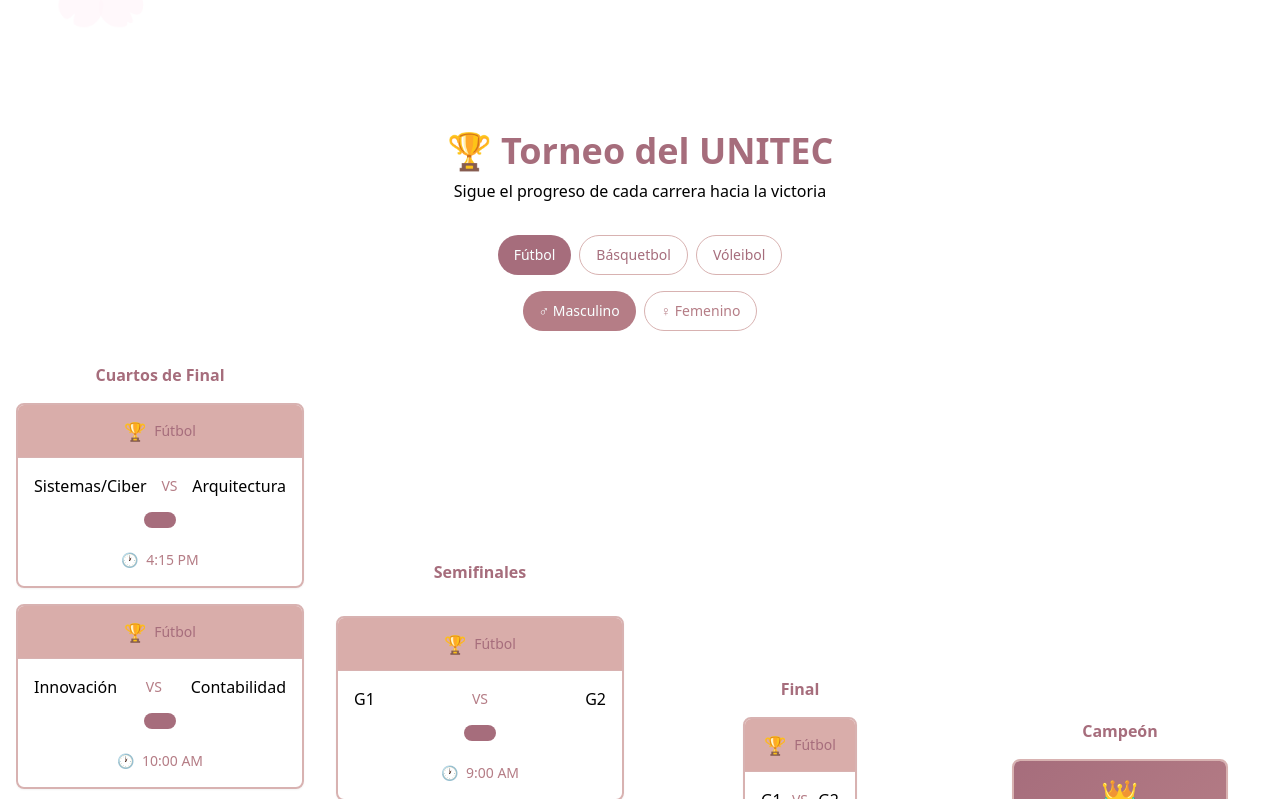
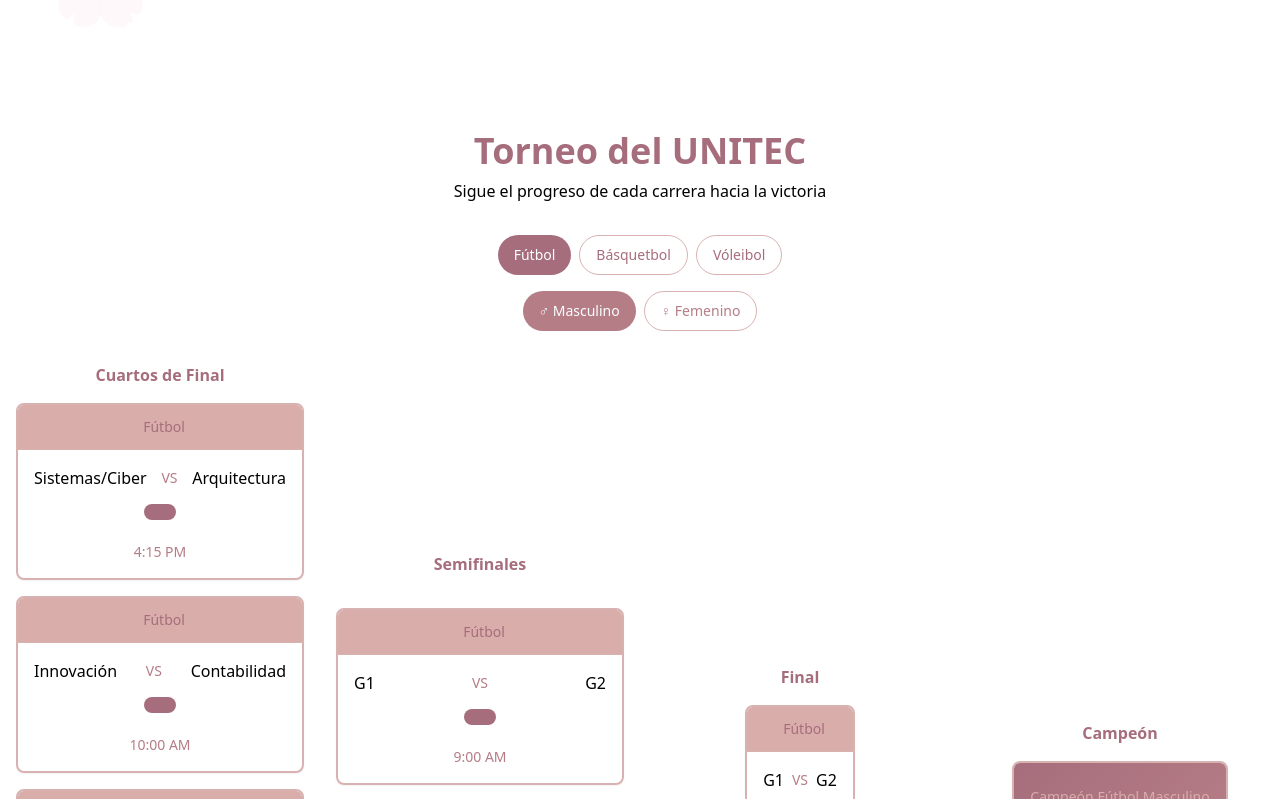
Before and after one commit to Shooukoo/carnaval-unitec, a Next.js app: page / in a window 1280 px wide. Shown: the part 701-1500 px from the top of the page. Built offline with nearby package versions, Linux system fonts and the light colour scheme.

Commit message:
Modificaciones al torneo

```diff
--- a/components/tournament-bracket.tsx
+++ b/components/tournament-bracket.tsx
@@ -667,7 +667,7 @@
             <Card className="bg-card border-2 border-sakura shadow-sm hover:shadow-lg hover:border-deep-rose transition-all duration-300 rounded-lg overflow-hidden">
                 {match.ronda === "campeon" ? (
                     <div className="p-4 text-center gradient-rose">
-                        <div className="text-3xl mb-2">👑</div>
+                        <div className="text-3xl mb-2"></div>
                         <div className="font-bold text-snow-white text-xl">{match.equipoA}</div>
                         <div className="text-light-pink text-sm mt-1">
                             Campeón {match.deporte} {match.categoria === "femenino" ? "Femenino" : "Masculino"}
@@ -677,7 +677,7 @@
                     <>
                         <div className="bg-light-pink px-4 py-3 border-b border-sakura">
                             <div className="flex items-center gap-2 justify-center">
-                                <span className="text-lg">{sportIcons[match.deporte as keyof typeof sportIcons] || "🏆"}</span>
+                                <span className="text-lg">{sportIcons[match.deporte as keyof typeof sportIcons] || ""}</span>
                                 <span className="font-medium text-sm text-deep-rose">
                                     {match.deporte} {match.categoria === "femenino" ? "" : ""}
                                 </span>
@@ -709,7 +709,6 @@
 
                             {match.hora && (
                                 <div className="flex items-center justify-center gap-2 text-soft-mauve text-sm">
-                                    <span>🕐</span>
                                     <span>{match.hora}</span>
                                 </div>
                             )}
@@ -728,7 +727,7 @@
         return (
             <div className="min-h-screen bg-background flex items-center justify-center">
                 <div className="text-center">
-                    <div className="animate-spin text-4xl mb-4">🏆</div>
+                    <div className="animate-spin text-4xl mb-4"></div>
                     <p className="text-muted-foreground">Cargando bracket del torneo universitario...</p>
                 </div>
             </div>
@@ -739,7 +738,7 @@
         return (
             <div className="min-h-screen bg-background flex items-center justify-center">
                 <div className="text-center">
-                    <div className="text-6xl mb-4 opacity-30">🏆</div>
+                    <div className="text-6xl mb-4 opacity-30"></div>
                     <h3 className="text-lg font-medium text-deep-rose mb-2">No hay datos del torneo</h3>
                     <p className="text-sm text-muted-foreground">Los resultados aparecerán aquí cuando estén disponibles</p>
                 </div>
@@ -751,7 +750,7 @@
         <div id="torneo" className="min-h-screen bg-background">
             <div className="container mx-auto px-4 py-8">
                 <motion.div initial={{ opacity: 0, y: -20 }} animate={{ opacity: 1, y: 0 }} className="text-center mb-8">
-                    <h1 className="text-3xl md:text-4xl font-bold text-deep-rose mb-2">🏆 Torneo del UNITEC</h1>
+                    <h1 className="text-3xl md:text-4xl font-bold text-deep-rose mb-2">Torneo del UNITEC</h1>
                     <p className="text-muted-foreground">Sigue el progreso de cada carrera hacia la victoria</p>
                 </motion.div>
 
```
